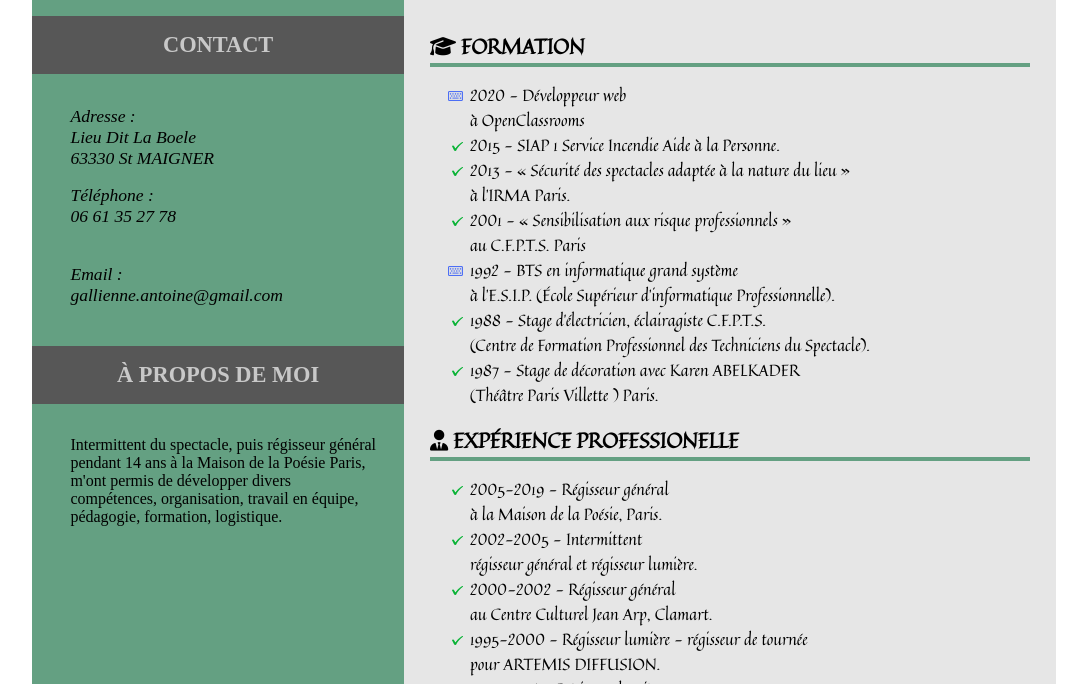
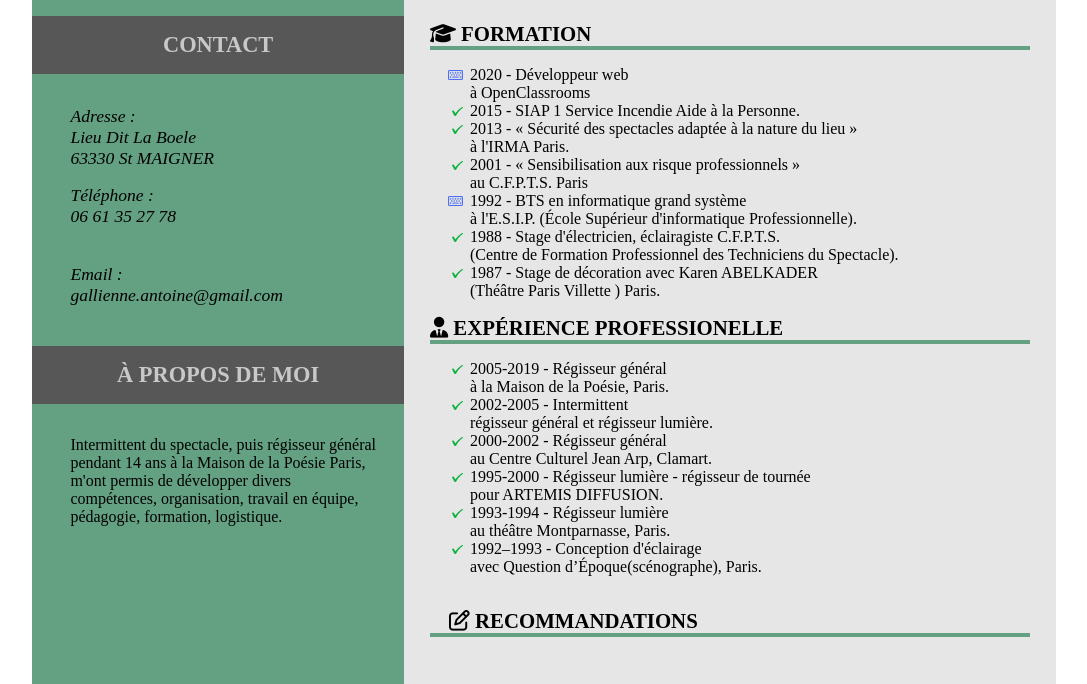
Before and after one commit to antoinegallienne/CV_OC, a plain HTML site: page index.html in a window 1280 px wide. Shown: the part 179-863 px from the top of the page, without its empty margins (96-1183 px from the left). Drawn offline with Linux system fonts and the light colour scheme.

Commit message:
Auto stash before merge of "master" and "origin/master"

```diff
--- a/style/style.css
+++ b/style/style.css
@@ -1,10 +1,3 @@
-@font-face {
-    font-family: 'quintessentialregular';
-    src: url('../font/quintessential-regular-webfont.woff2') format('woff2'),
-    url('../font/quintessential-regular-webfont.woff') format('woff');
-    font-weight: normal;
-    font-style: normal;
-}
 @font-face {
     font-family: 'noto_monoregular';
     src: url('../font/notomono-regular-webfont.woff2') format('woff2'),
```
Also changed, not shown: index.html (indentation only). Lines whose indentation alone changed are shown as unchanged.
